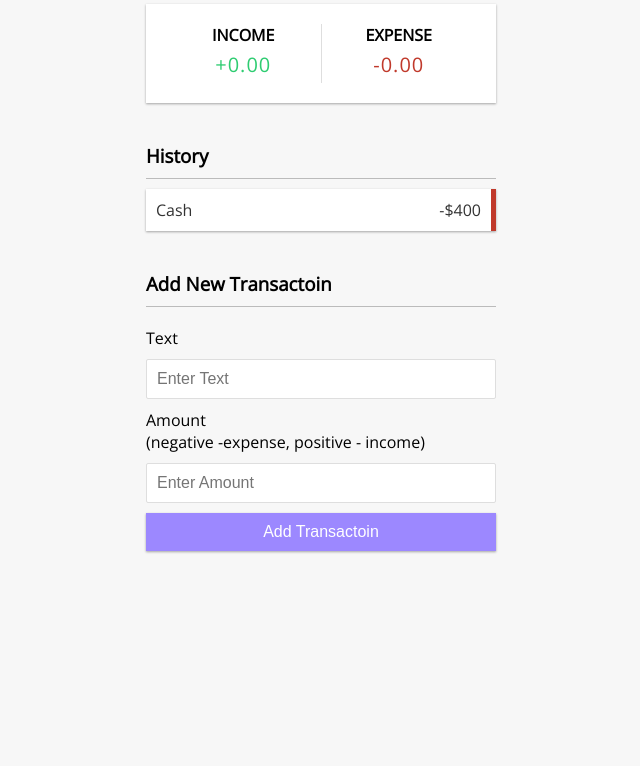
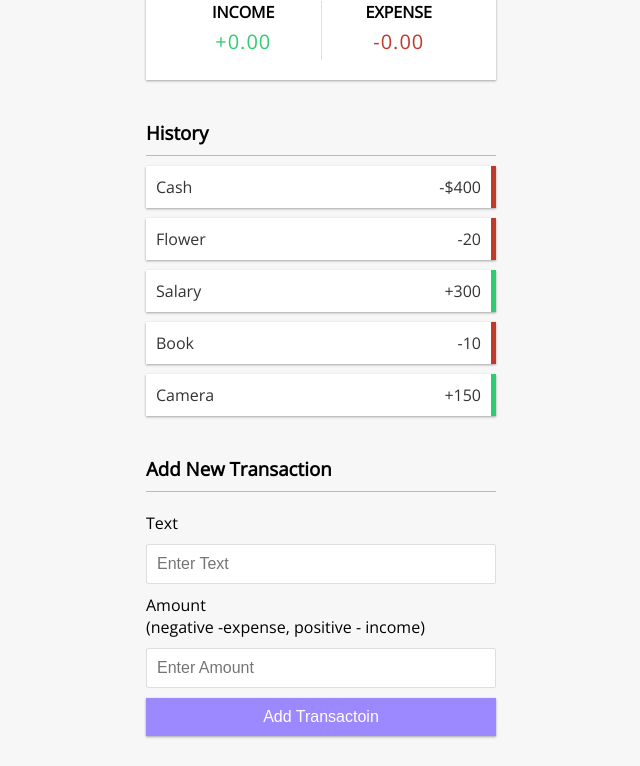
Before and after one commit to Kingsleybrownjr/expense-tracker, a website built with webpack: page dist/index.html in a window 1280 px wide. Shown: the part 167-933 px from the top of the page, without its empty margins (319-959 px from the left). Before the commit the page ends 800 px from the top, so only its background shows below. Built offline with nearby package versions, Linux system fonts and the light colour scheme.

Commit message:
moved html to a javascript module and also added a function to display the dummy list of transactions for now

```diff
--- a/src/index.js
+++ b/src/index.js
@@ -0,0 +1,58 @@
+import { renderPage } from './views/renderPage';
+
+renderPage();
+
+const balance = document.querySelector('#balance');
+const moneyPlus = document.querySelector('#money-plus');
+const moneyMinus = document.querySelector('#money-minus');
+const list = document.querySelector('#list');
+const form = document.querySelector('#form');
+const text = document.querySelector('#text');
+const amount = document.querySelector('#amout');
+
+const dummyTransactions = [
+	{
+		id: 1,
+		text: 'Flower',
+		amount: -20,
+	},
+	{
+		id: 2,
+		text: 'Salary',
+		amount: 300,
+	},
+	{
+		id: 3,
+		text: 'Book',
+		amount: -10,
+	},
+	{
+		id: 4,
+		text: 'Camera',
+		amount: 150,
+	},
+];
+
+let transactions = dummyTransactions;
+
+const addTransactionDOM = () => {
+	transactions.forEach(transaction => {
+		const item = document.createElement('li');
+		// Add class based on value
+		const itemClass = transaction.amount < 0 ? 'minus' : 'plus';
+		const sign = transaction.amount < 0 ? '-' : '+';
+
+		item.classList.add(itemClass);
+
+		item.innerHTML = `
+        ${transaction.text}
+        <span>
+            ${sign}${Math.abs(transaction.amount)}
+        </span>
+        <button class='delete-btn'>X</button>
+    `;
+		list.appendChild(item);
+	});
+};
+
+addTransactionDOM();
--- /dev/null
+++ b/src/views/renderPage.js
@@ -0,0 +1,49 @@
+const renderPage = () => {
+	const rootDiv = document.querySelector('#root');
+
+	rootDiv.innerHTML = `
+		<h2>Expense Tracker</h2>
+		<div class="container">
+			<h4>Your Balance</h4>
+			<h1 id="balance">$0.00</h1>
+
+			<div class="income-expense-container">
+				<div>
+					<h4>Income</h4>
+					<p id="money-plus" class="money money-plus">+0.00</p>
+				</div>
+				<div>
+					<h4>Expense</h4>
+					<p id="money-minus" class="money money-minus">-0.00</p>
+				</div>
+			</div>
+
+			<h3>History</h3>
+			<ul id="list" class="list">
+				<li class="minus">
+					Cash <span>-$400</span> <button class="delete-btn">X</button>
+				</li>
+			</ul>
+
+			<h3>Add New Transaction</h3>
+			<form id="form">
+				<div class="form-control">
+					<label for="text">Text</label>
+					<input type="text" id="text" placeholder="Enter Text" />
+				</div>
+				<div class="form-control">
+					<label for="amount"
+						>Amount <br />
+						(negative -expense, positive - income)</label
+					>
+					<input type="number" id="amount" placeholder="Enter Amount" />
+				</div>
+				<button class="btn">Add Transactoin</button>
+			</form>
+		</div>
+    `;
+
+	return rootDiv;
+};
+
+export { renderPage };
```
Also changed, not shown: dist/index.html.
